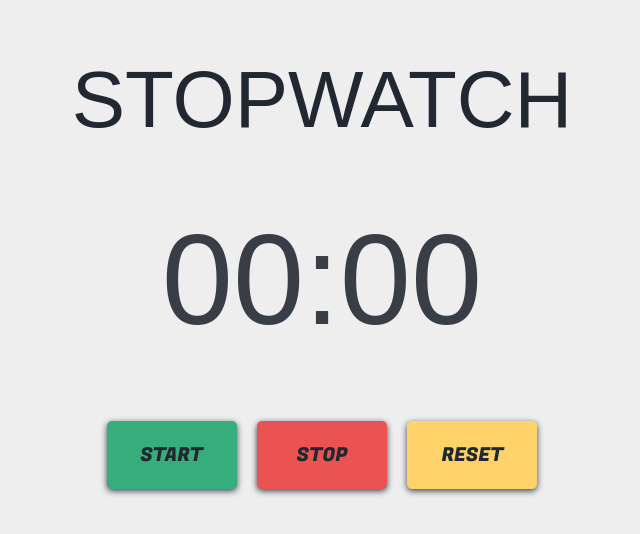
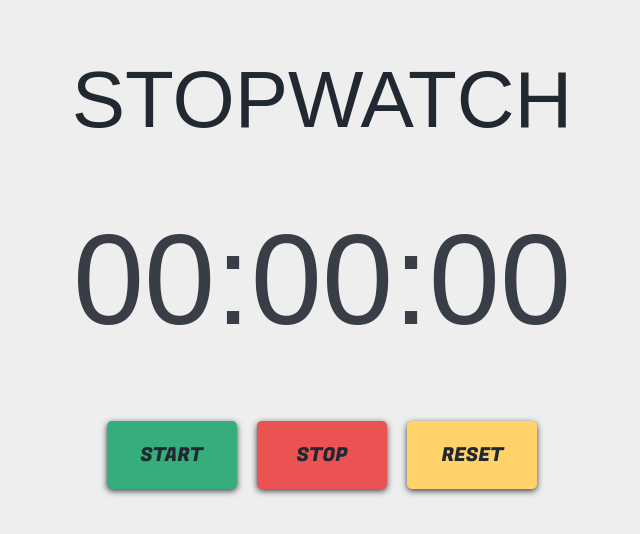
Before and after one commit to gu-rocha/stopwatch-study, a plain HTML site: page index.html in a window 1280 px wide. Shown: the whole page, without its empty margins (318-958 px from the left). Drawn offline with Linux system fonts and the light colour scheme.

Commit message:
Update index.html

```diff
--- a/index.html
+++ b/index.html
@@ -12,7 +12,7 @@
 <body>
     <div class="wrapper">
         <h1>Stopwatch</h1>
-        <p><span id="seconds">00</span>:<span id="tens">00</span></p>
+        <p><span id="minutes">00</span>:<span id="seconds">00</span>:<span id="tens">00</span></p>
         <button id="button-start">Start</button>
         <button id="button-stop">Stop</button>
         <button id="button-reset">Reset</button>
```
